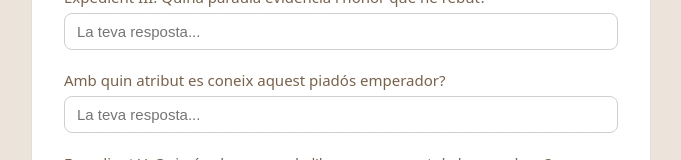
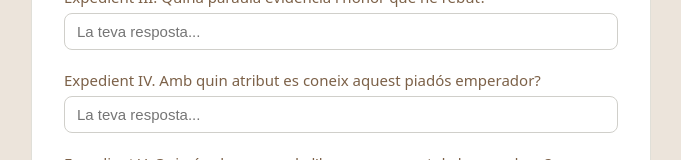
Before and after one commit to hfeliu/Arxiu-Secret-Arabinus, a plain HTML site: page index.html in a window 1280 px wide. Shown: the part 620-780 px from the top of the page, without its empty margins (299-980 px from the left). Drawn offline with Linux system fonts and the light colour scheme.

Commit message:
Update index.html

```diff
--- a/index.html
+++ b/index.html
@@ -97,7 +97,7 @@
         <p class="error-msg" id="err3">Resposta incorrecta, torna-ho a intentar.</p>
       </div>
       <div class="question-block">
-        <span class="q-label">Amb quin atribut es coneix aquest piadós emperador?</span>
+        <span class="q-label">Expedient IV. Amb quin atribut es coneix aquest piadós emperador?</span>
         <input type="text" id="q4" autocomplete="off" placeholder="La teva resposta...">
         <p class="error-msg" id="err4">Resposta incorrecta, torna-ho a intentar.</p>
       </div>
```
